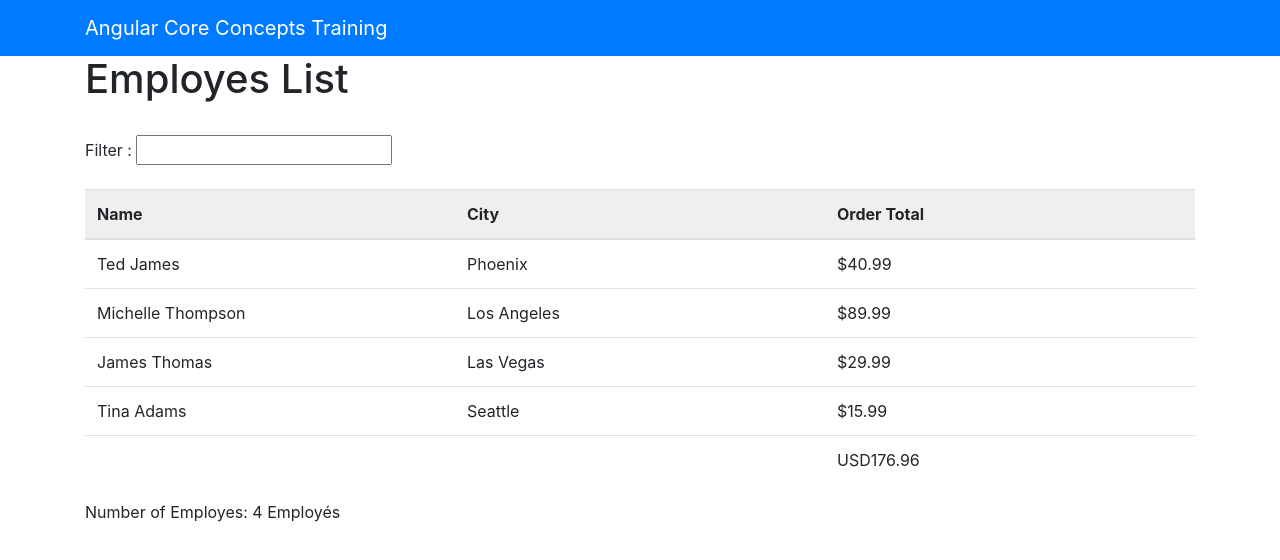
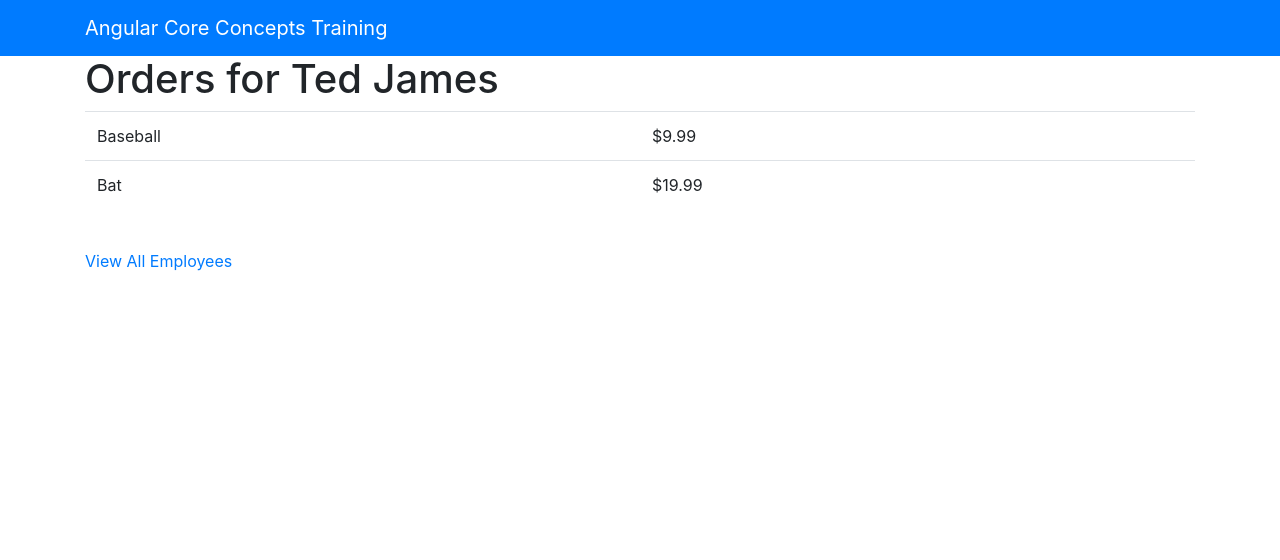
Before and after one commit to YounesZaid/angular-app, an Angular app: page /orders/1 in a window 1280 px wide. Before the commit this address led to /employes. Shown: the top 560 px of the page. Built offline with nearby package versions, Linux system fonts and the light colour scheme.

Commit message:
added the link between employees and orders

```diff
--- a/src/app/app.module.ts
+++ b/src/app/app.module.ts
@@ -6,12 +6,14 @@ import { AppComponent } from "./app.component";
 import { SharedModule } from "./shared/shared.module";
 import { CoreModule } from "./core/core.module";
 import { AppRoutingModule } from "./app-routing.module";
+import { OrdersModule } from "./orders/orders.module";
 
 @NgModule({
   imports: [
     BrowserModule,
     CoreModule,
     EmployesModule,
+    OrdersModule,
     SharedModule,
     AppRoutingModule
   ],
--- a/src/app/employes/employes-list/employes-list.component.html
+++ b/src/app/employes/employes-list/employes-list.component.html
@@ -1,5 +1,4 @@
-<filter-textbox (changed)="filter($event)"></filter-textbox>
-<br />
+<filter-textbox (changed)="filter($event)"></filter-textbox> <br />
 <br />
 <table class="table table-hover">
   <thead>
@@ -11,25 +10,19 @@
   </thead>
   <!-- Structural directive *ngFor blabla -->
   <tr *ngFor="let emp of filteredEmployes">
-    <td>
-      <a>
-        {{ emp.name | capitalize }}
-      </a>
-    </td>
-    <td> {{ emp.city }} </td>
-    <td> {{ emp.orderTotal | currency:currencyCode:'symbol' }} </td>
+    <td [routerLink]="['/orders', emp.id]">{{ emp.name | capitalize }}</td>
+    <td>{{ emp.city }}</td>
+    <td>{{ emp.orderTotal | currency: currencyCode:"symbol" }}</td>
   </tr>
   <tr *ngIf="filteredEmployes && filteredEmployes.length">
     <td colspan="2">&nbsp;</td>
-    <td>
-      {{ employesOrderTotal | currency:currencyCode:'code' }}
-    </td>
+    <td>{{ employesOrderTotal | currency: currencyCode:"code" }}</td>
   </tr>
   <tr *ngIf="!filteredEmployes || !filteredEmployes.length">
     <td colspan="4">No employes found</td>
   </tr>
 </table>
+
 Number of Employes: {{ filteredEmployes.length }}
 
-{{ message }}
-<br />
+{{ message }} <br />
--- a/src/app/orders/orders.component.html
+++ b/src/app/orders/orders.component.html
@@ -4,11 +4,10 @@
   <table class="table table-hover orders-table" *ngFor="let order of orders">
     <tr *ngFor="let orderItem of order.orderItems">
       <td>{{ orderItem.productName }}</td>
-      <td>{{ orderItem.itemCost | currency:'USD':'symbol' }}</td>
+      <td>{{ orderItem.itemCost | currency: "USD":"symbol" }}</td>
     </tr>
   </table>
 </div>
-<div *ngIf="!employe">
-  No employe found
-</div>
+<div *ngIf="!employe">No employe found</div>
 <br />
+<a routerLink="/employes">View All Employees</a>
```
Also changed, not shown: src/app/orders/orders.module.ts (+7 -9 lines).
